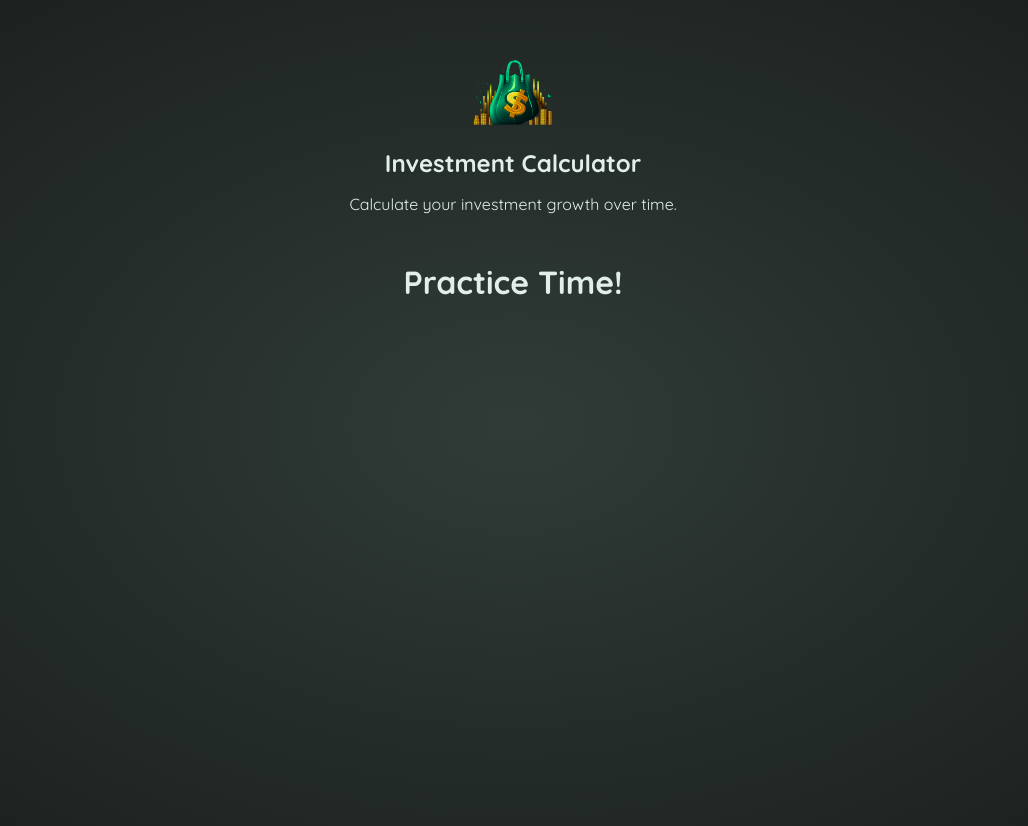
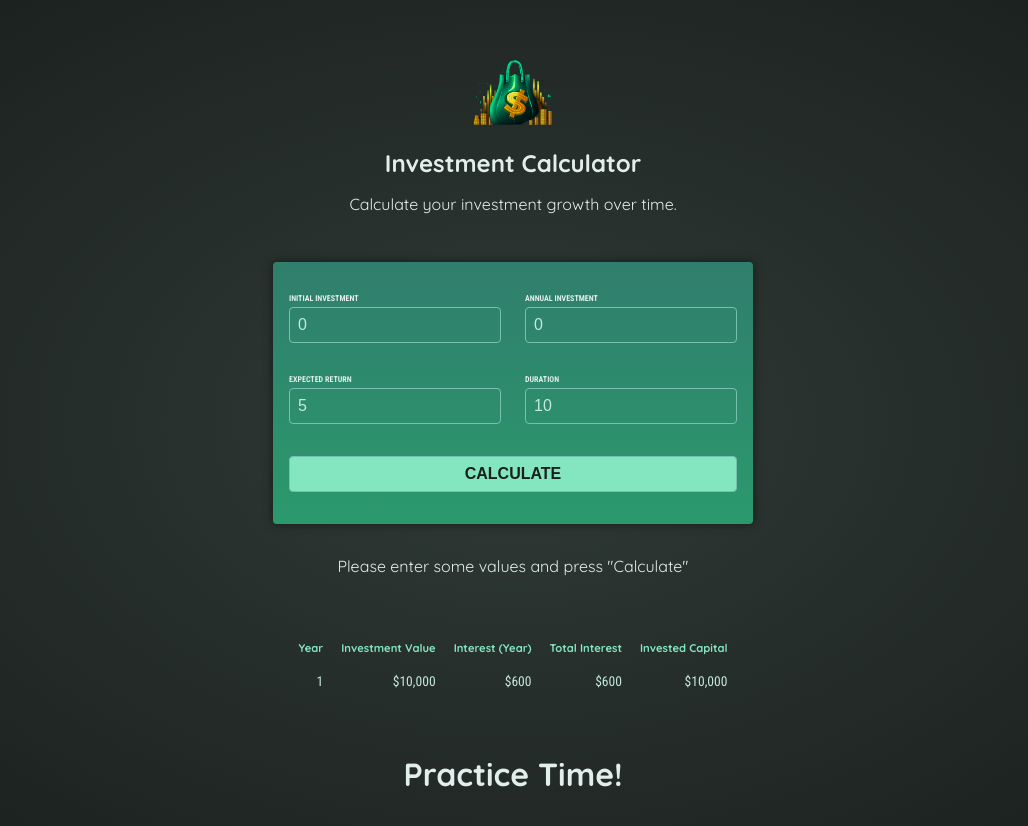
Before and after one commit to R06NV4LDR/02-investment-calculator, an Angular app: page / in a window 1280 px wide. Shown: the top 826 px of the page, without its empty margins (127-1155 px from the left). Built offline with nearby package versions, Linux system fonts and the light colour scheme.

Commit message:
designed the Investment Calculator | needs angular

```diff
--- a/src/app/app.component.html
+++ b/src/app/app.component.html
@@ -1,3 +1,6 @@
 <app-header/>
+<app-user-input/>
 
+<p class="center"> Please enter some values and press "Calculate"</p>
+<app-investment-results/>
 <h1 class="center">Practice Time!</h1>
--- a/src/app/app.component.ts
+++ b/src/app/app.component.ts
@@ -1,10 +1,13 @@
 import { Component } from '@angular/core';
+//----------------------------------------
 import { HeaderComponent } from "./header/header.component";
+import { UserInputComponent } from "./user-input/user-input.component";
+import { InvestmentResultsComponent } from "./investment-results/investment-results.component";
 
 @Component({
   selector: 'app-root',
   standalone: true,
   templateUrl: './app.component.html',
-  imports: [HeaderComponent],
+  imports: [HeaderComponent, UserInputComponent, InvestmentResultsComponent],
 })
 export class AppComponent {}
--- a/src/app/header/header.component.html
+++ b/src/app/header/header.component.html
@@ -1,5 +1,5 @@
 <header>
-  <img src="assets/investment-calculator-logo.png" alt="Investment Logo" />
+  <img src="assets/investment-calculator-logo.png" alt="A money bag" />
   <div>
     <h1>Investment Calculator</h1>
     <p>Calculate your investment growth over time.</p>
--- /dev/null
+++ b/src/app/investment-results/investment-results.component.css
@@ -0,0 +1,19 @@
+table {
+  max-width: 50rem;
+  margin: 2rem auto;
+  padding: 1rem;
+  table-layout: fixed;
+  border-spacing: 1rem;
+  text-align: right;
+}
+
+table thead {
+  font-size: 0.7rem;
+  color: #83e6c0;
+}
+
+table tbody {
+  font-family: "Roboto Condensed", sans-serif;
+  font-size: 0.85rem;
+  color: #c2e9e0;
+}
--- /dev/null
+++ b/src/app/investment-results/investment-results.component.html
@@ -0,0 +1,20 @@
+<table>
+    <thead>
+        <tr>
+            <th>Year</th>
+            <th>Investment Value</th>
+            <th>Interest (Year)</th>
+            <th>Total Interest</th>
+            <th>Invested Capital</th>
+        </tr>
+    </thead>
+    <tbody>
+        <tr>
+            <td>1</td>
+            <td>$10,000</td>
+            <td>$600</td>
+            <td>$600</td>
+            <td>$10,000</td>
+        </tr>
+    </tbody>
+</table>
--- a/src/app/user-input/user-input.component.css
+++ b/src/app/user-input/user-input.component.css
@@ -0,0 +1,50 @@
+form {
+  padding: 1rem;
+  max-width: 30rem;
+  margin: 2rem auto;
+  border-radius: 4px;
+  background: linear-gradient(180deg, #307e6c, #2b996d);
+  box-shadow: 0 0 10px rgba(0, 0, 0, 0.5);
+}
+
+.input-group {
+  display: flex;
+  justify-content: space-evenly;
+  gap: 1.5rem;
+}
+
+label {
+  display: block;
+  margin-bottom: 0.25rem;
+  font-family: "Roboto Condensed", sans-serif;
+  font-size: 0.5rem;
+  font-weight: bold;
+  text-transform: uppercase;
+}
+
+input {
+  width: 100%;
+  padding: 0.5rem;
+  border: 1px solid #76c0ae;
+  border-radius: 0.25rem;
+  background-color: transparent;
+  color: #c2e9e0;
+  font-size: 1rem;
+}
+
+button {
+  width: 100%;
+  padding: 0.5rem;
+  border: 1px solid #76c0ae;
+  border-radius: 0.25rem;
+  background-color: #83e6c0;
+  color: #1a1f1d;
+  font-size: 1rem;
+  font-weight: bold;
+  text-transform: uppercase;
+  cursor: pointer;
+}
+
+button:hover {
+  background-color: #aaf1d6;
+}
--- a/src/app/user-input/user-input.component.html
+++ b/src/app/user-input/user-input.component.html
@@ -1,22 +1,47 @@
 <div>
-  <h2>User Input</h2>
-  <form (submit)="onSubmit()">
+  <form (ngSubmit)="onSubmit()">
+    <div class="input-group">
       <p>
-      user-input works!
         <label for="initial-investment">Initial Investment</label>
-      <input type="number" id="initial-investment" name="initial-investment" placeholder="10000" />
+        <input
+          id="initial-investment"
+          name="initial-investment"
+          type="number"
+          [(ngModel)]="enteredInitiialInvestment"
+        />
       </p>
       <p>
         <label for="annual-investment">Annual Investment</label>
-        <input type="number" id="annual-investment" name="annual-investment" placeholder="100" />
+        <input
+          id="annual-investment"
+          name="annual-investment"
+          type="number"
+          [(ngModel)]="enteredAnnualInvestment"
+        />
+      </p>
+    </div>
+    <div class="input-group">
+      <p>
+        <label for="expected-return">Expected Return</label>
+        <input
+          id="expected-return"
+          name="expected-return"
+          type="number"
+          [(ngModel)]="enteredExpectedReturn"
+        />
       </p>
       <p>
-      <label for="expected-return">Expected Return</label>
-      <input type="number" id="expected-return" name="expected-return" placeholder="6" />
-
         <label for="duration">Duration</label>
-      <input type="number" id="duration" name="duration" placeholder="1" />
+        <input
+        id="duration"
+        name="duration"
+        type="number"
+          [(ngModel)]="enteredDuration"
+        />
       </p>
-
+    </div>
+    <p class="actions">
+      <button type="submit">Calculate</button>
+    </p>
   </form>
 </div>
--- a/src/app/user-input/user-input.component.ts
+++ b/src/app/user-input/user-input.component.ts
@@ -1,12 +1,24 @@
-import { Component } from '@angular/core';
+import { Component } from "@angular/core";
+import { FormsModule } from "@angular/forms";
 
 @Component({
-  selector: 'app-user-input',
+  selector: "app-user-input",
   standalone: true,
-  imports: [],
-  templateUrl: './user-input.component.html',
-  styleUrl: './user-input.component.css'
+  imports: [FormsModule],
+  templateUrl: "./user-input.component.html",
+  styleUrl: "./user-input.component.css",
 })
 export class UserInputComponent {
+  enteredInitiialInvestment = "0";
+  enteredAnnualInvestment = "0";
+  enteredExpectedReturn = "5";
+  enteredDuration = "10";
 
+  onSubmit() {
+    console.log("submitted");
+    console.log(this.enteredInitiialInvestment);
+    console.log(this.enteredAnnualInvestment);
+    console.log(this.enteredExpectedReturn);
+    console.log(this.enteredDuration);
+  }
 }
```
Also changed, not shown: src/app/investment-results/investment-results.component.ts (added, +12 -0 lines). Lines whose indentation alone changed are shown as unchanged.
